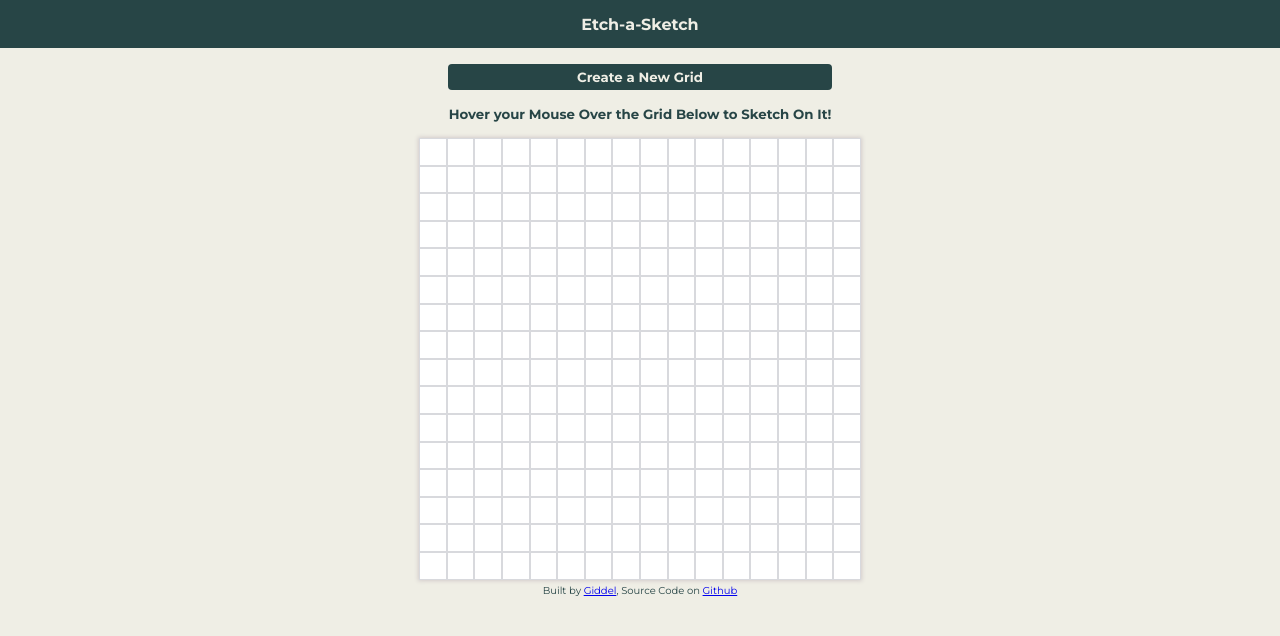
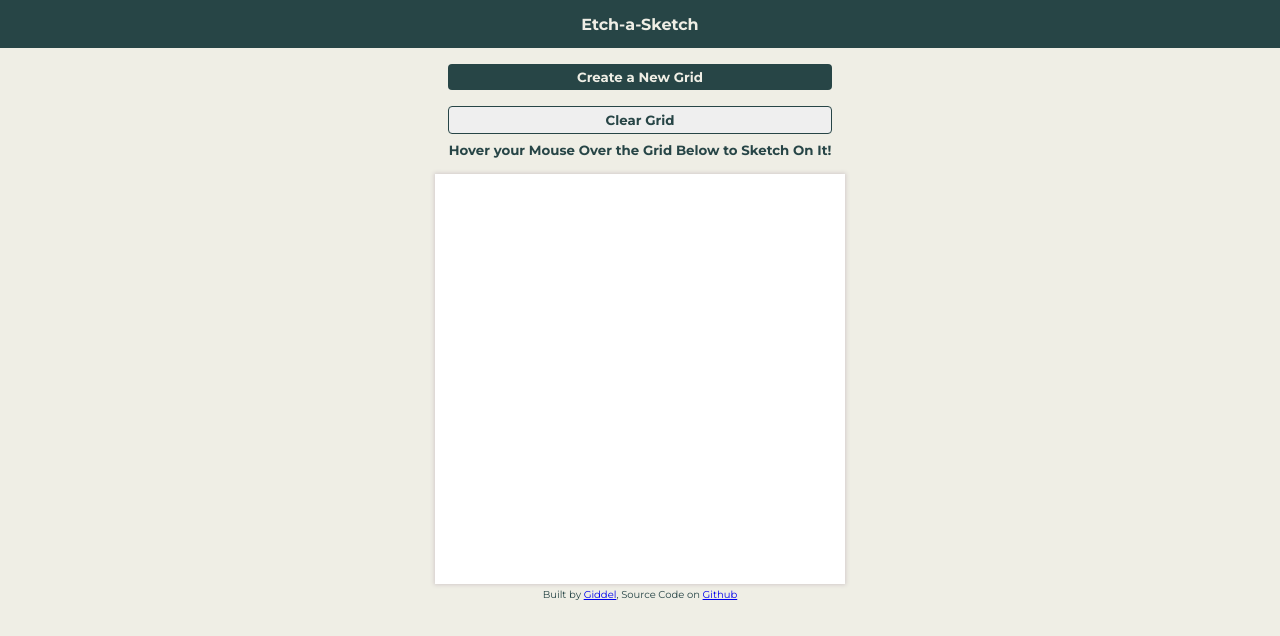
Before and after one commit to giddeluk/etch-a-sketch, a plain HTML site: page index.html in a window 1280 px wide. Drawn offline with Linux system fonts and the light colour scheme.

Commit message:
fix: removed border line from grid(makes the grid too big) feat: added the clear grid button

```diff
--- a/index.html
+++ b/index.html
@@ -13,6 +13,7 @@
 <body>
     <div class="nav"><p><b>Etch-a-Sketch</b></p></div>
     <button id="newGrid"><b>Create a New Grid</b></button>
+    <button id="clearGrid"><b>Clear Grid</b></button>
     <p id="instructions"><b>Hover your Mouse Over the Grid Below to Sketch On It!</b></p>
     <div id="mainContainer">
         <div id="subContainer"></div>
--- a/script.js
+++ b/script.js
@@ -1,11 +1,19 @@
 const mainContainer = document.querySelector("#mainContainer");
 const subContainer = document.querySelector("#subContainer");
 const newGrid = document.querySelector("#newGrid");
+const clearGrid = document.querySelector("#clearGrid");
 
 // Grid Size = gridSize x gridSize eg 16 x 16
 const gridSize = 16;
-let windowWidth = (2/100) * window.innerWidth;
+let windowWidth;
+if(window.innerWidth <= 900){
+    windowWidth = (4/100) * window.innerWidth;
+}
+else if(window.innerWidth > 900){
+    windowWidth = (2/100) * window.innerWidth;
+}
 let totalGridWidth = windowWidth * 16;
+
 
 
 
@@ -68,7 +76,7 @@ newGrid.addEventListener("click", () => {
 
 })
 
-let color
+
 // Adds the mouseover event to all gridboxes
 function addHoverEffect(){
     let gridBoxes = document.querySelectorAll(".gridBox");
@@ -78,3 +86,10 @@ function addHoverEffect(){
     });
 })
 }
+
+clearGrid.addEventListener("click", () => {
+    let gridBoxes = document.querySelectorAll(".gridBox");
+    for(gridBox of gridBoxes){
+      gridBox.style.backgroundColor = "white";
+    }
+})
--- a/styles.css
+++ b/styles.css
@@ -2,11 +2,6 @@
   font-family: Montserrat;
   margin: 0;
   padding: 0;
-}
-.gridBox{
-  border: 0.5px solid #d8d9dd;
-  width: 2vw;
-  height: 2vw;
 }
 #subContainer{
   display: flex;
@@ -31,6 +26,14 @@ body{
   border-radius: 4px;
   margin: 2vh;
   width: 50vw;
+}
+#clearGrid{
+  color: #274546;
+  border: 1px solid #274546;
+  border-radius: 4px;
+  width: 50vw;
+  padding: 5px;
+  margin-bottom: 1vh;
 }
 #instructions{
   color: #274546;
@@ -58,7 +61,7 @@ body{
 
 /* Media Queries */
 @media only screen and (min-width: 900px){
-  #newGrid{
+  #newGrid, #clearGrid{
     width: 30vw;
   }
 }
@@ -69,7 +72,13 @@ body{
 }
 @media only screen and (max-width: 900px){
   .gridBox {
-      width: 4vw;
-      height: 4vw;
+    width: 4vw;
+    height: 4vw;
   }
 }
+@media only screen and (min-width: 900px) {
+  .gridBox {
+    width: 2vw;
+    height: 2vw;
+  }
+}
```
